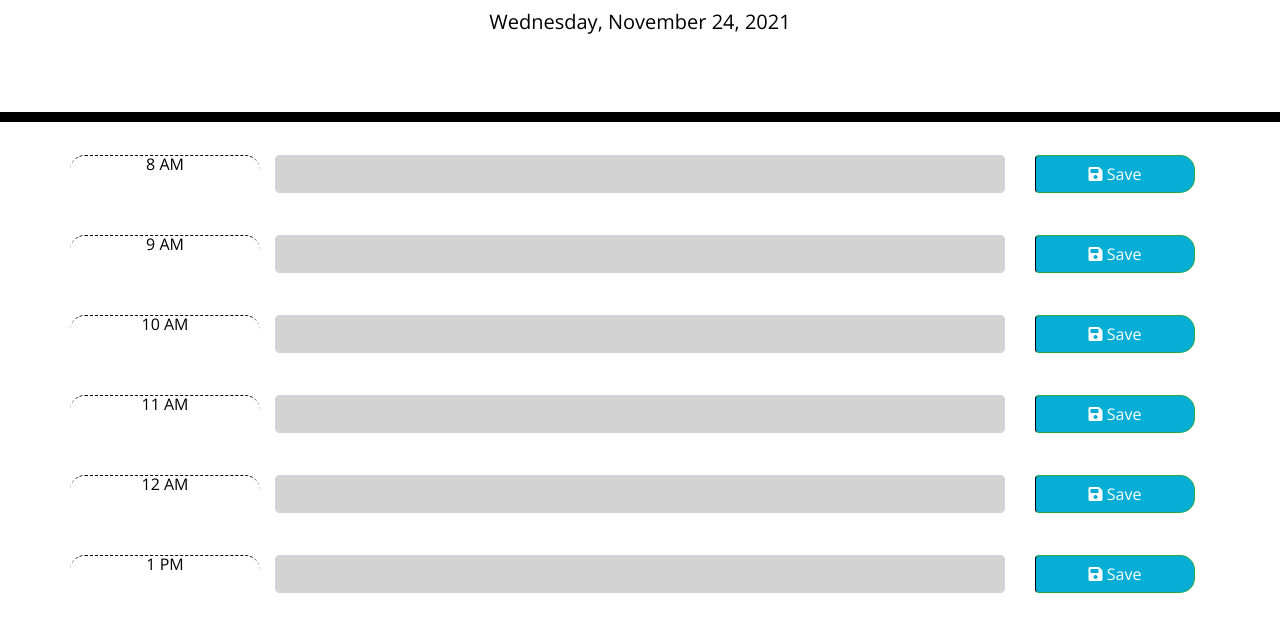
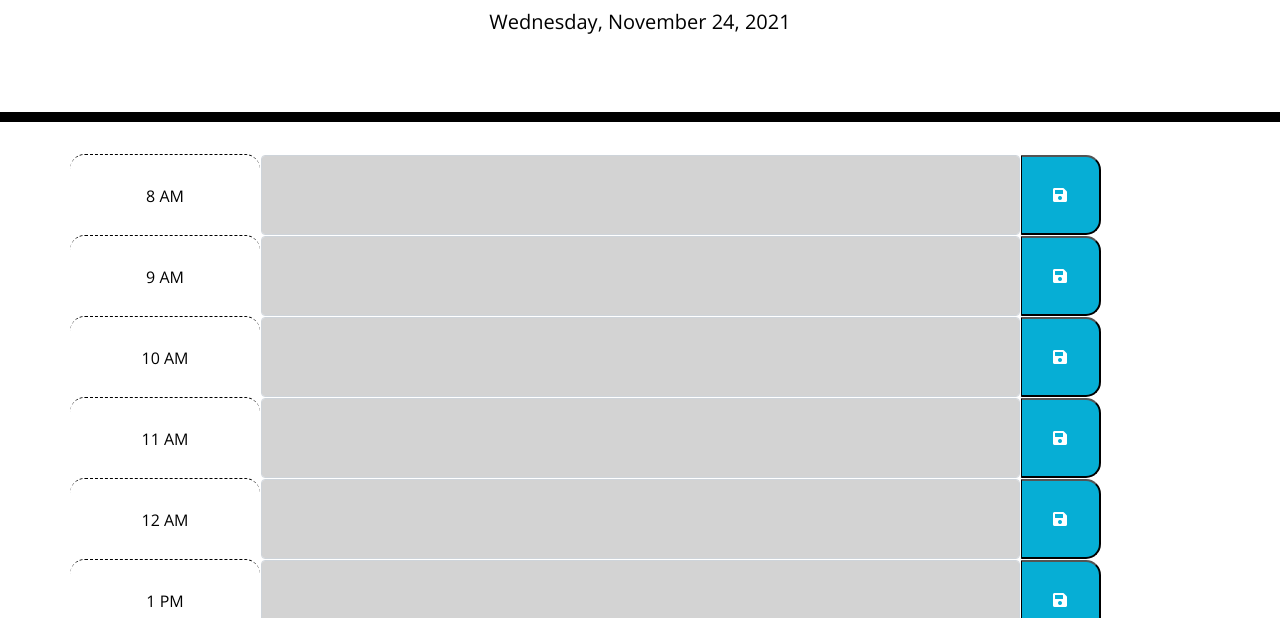
Before and after one commit to texrob20/calander-app, a plain HTML site: page index.html in a window 1280 px wide. Shown: the part 182-800 px from the top of the page. Drawn offline with nearby package versions, Linux system fonts and the light colour scheme.

Commit message:
updated styling, refractored code

```diff
--- a/assets/css/style.css
+++ b/assets/css/style.css
@@ -2,7 +2,7 @@ body {
   font-family: 'Open Sans', sans-serif;
   font-size: 16px;
   line-height: 1;
-}
+  }
 
 .jumbotron {
   text-align: center;
@@ -23,29 +23,32 @@ body {
 
 .row {
   white-space: pre-wrap;
-  height: 80px;
-  border-top: 1px solid white;;
 }
 
 .hour {
   background-color: #ffffff;
   color: #000000;
   border-top: 1px dashed #000000;
+  height: 80px;
+  line-height: 80px;
 }
 
 .past {
   background-color: #d3d3d3;
   color: black;
+  height: 80px;
 }
 
 .present {
   background-color: #ff6961;
   color: white;
+  height: 80px;
 }
 
 .future {
   background-color: #77dd77;
   color: white;
+  height: 80px;
 }
 
 .saveBtn {
@@ -54,9 +57,15 @@ body {
   border-bottom-right-radius: 15px;
   background-color: #06AED5;
   color: white;
+  height: 80px;
+  width: 80px;
 }
 
 .saveBtn i:hover {
   font-size: 20px;
   transition: all .3s ease-in-out;
 }
+
+.col-lg-2, .col-lg-8 {
+  padding: .5px;
+}
--- a/assets/js/script.js
+++ b/assets/js/script.js
@@ -9,7 +9,7 @@ for (var i= 8 ; i<=18; i++){
   hourRow = $(`<div class="row">`);
   timeBlock = $(`<div class ="col-lg-2 time-block hour">${displayAmPm(i)}</div>`);
   taskBlock = $(`<div class ="col-lg-8"><input data-input="${i}" id="inputText${i}" class="form-control" type="text" ></div>`);
-  saveBlock = $(`<div class ="col-lg-2"><button data-id="${i}" class="btn btn-success btn-block saveBtn"><i class="fas fa-save"></i> Save</button></div>`);
+  saveBlock = $(`<div class ="col-lg-2"><button data-id="${i}" class="saveBtn"><i class="fas fa-save"></i></button></div>`);
   hourRow.append(timeBlock);
   hourRow.append(taskBlock);
   hourRow.append(saveBlock);
@@ -19,7 +19,7 @@ for (var i= 8 ; i<=18; i++){
 }
 
 // save in local storage the task assigned to a time block
-$("button.btn.btn-success").click(function() {
+$(".saveBtn").click(function() {
   var id = $(this).data("id");
   var saveText = $(this).parent().siblings().find("input").val();
   localStorage.setItem(id,saveText);
@@ -47,10 +47,9 @@ function savedTasks(hour) {
     $(`input#inputText${hour}`).val("");
   }}
 
-  // changes color based on if hour block is past, current, or future
+  // sets color based on if hour block is past, current, or future
   function updateColor(){
-    var hour = new Date().getHours();
-    //console.log("cycling", hour);
+    var hour = moment().hour();
     for (var i= 8 ; i<=18; i++) {
       if (hour>i) {  // blocks in the past are greyed out
         $(`#inputText${i}`).addClass("past");
@@ -62,6 +61,7 @@ function savedTasks(hour) {
         $(`#inputText${i}`).addClass("future");
   }}}
 
+  // audits task block and updates color over time
   setInterval(function(){
     updateColor();
-   },60000)
+    },60000)
```
